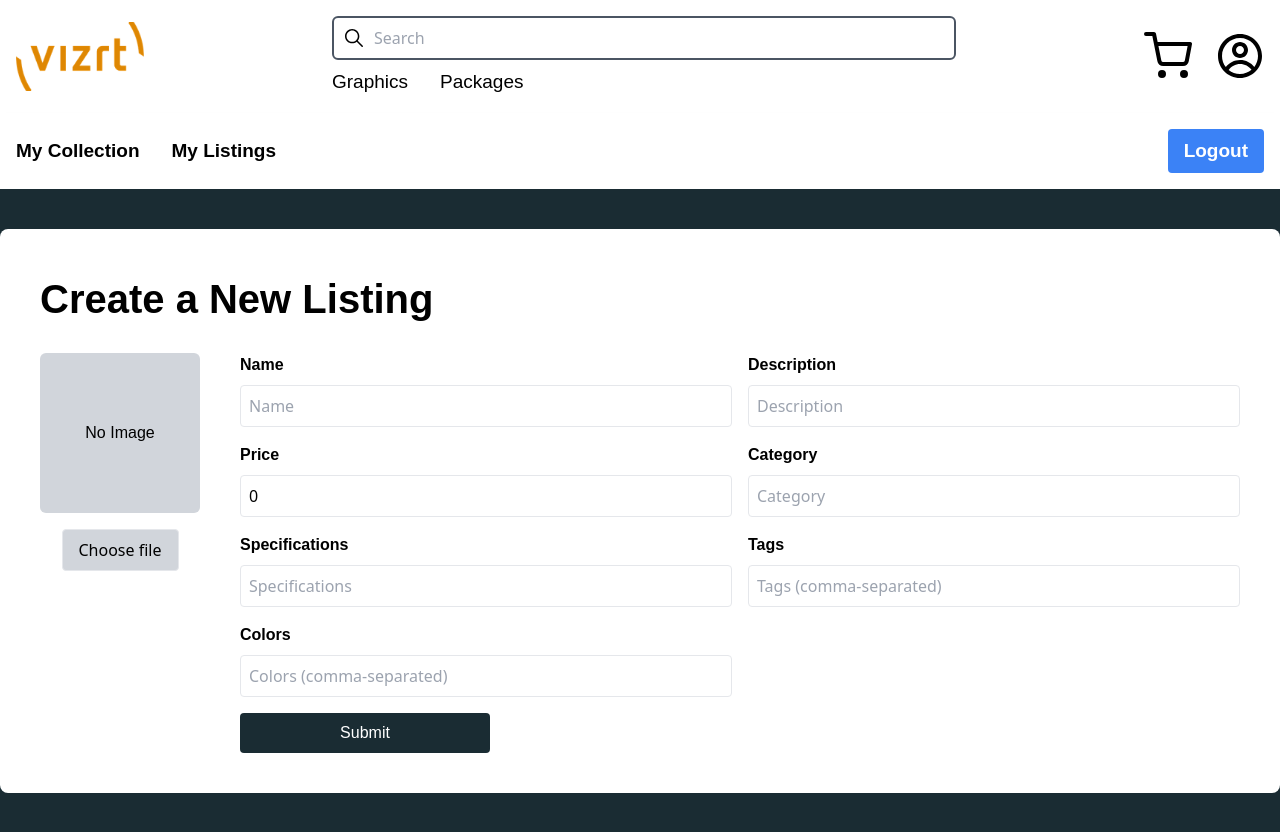
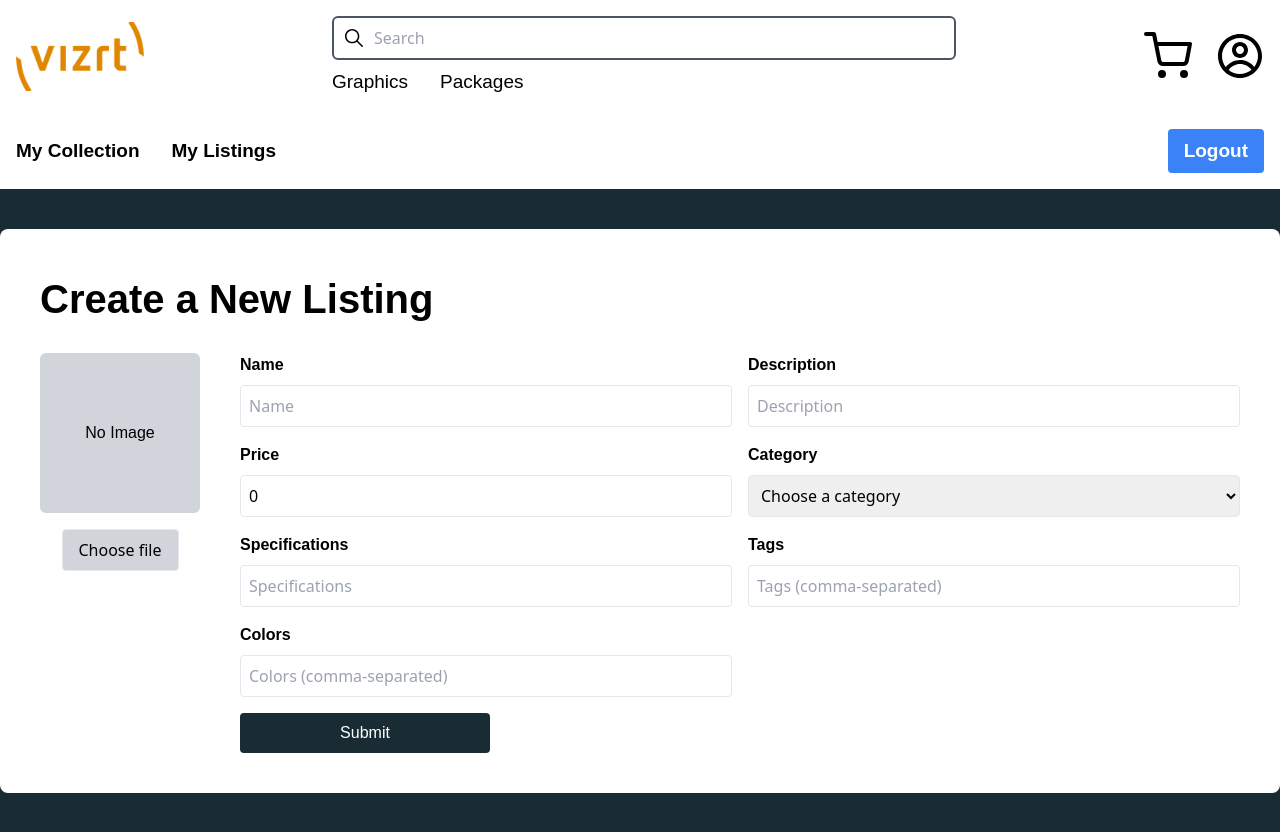
Before and after one commit to MarcusTob/agile-project, a React (Create React App) app in the folder vizrt-marketplace/: page /sellingUpload in a window 1280 px wide. Shown: the top 832 px of the page. Built offline with nearby package versions, Linux system fonts and the light colour scheme.

Commit message:
added functionality to delete product and added dropdown menu for category selection

```diff
--- a/vizrt-marketplace/src/components/Profile/CreateListing.jsx
+++ b/vizrt-marketplace/src/components/Profile/CreateListing.jsx
@@ -142,13 +142,23 @@ const CreateListing = ({ onCreateProduct }) => {
                 </div>
                 <div>
                   <label className="block text-p3 font-customFont font-semibold mb-2">Category</label>
-                  <input
+                  <select
                     name="category"
                     value={newProduct.category}
                     onChange={(e) => setNewProduct({ ...newProduct, category: e.target.value })}
                     placeholder="Category"
                     className="w-full p-2 border rounded"
-                  />
+                  >
+                    <option value="">Choose a category</option>
+                    <option value="News Graphics">News Graphics</option>
+                    <option value="Sports Graphics">Sports Graphics</option>
+                    <option value="Weather Graphics">Weather Graphics</option>
+                    <option value="Election Graphics">Election Graphics</option>
+                    <option value="Corporate Graphics">Corporate Graphics</option>
+                    <option value="Entertainment">Entertainment</option>
+                    <option value="Financial">Financial</option>
+                    <option value="Eports">Eports</option>
+                  </select>
                 </div>
                 <div>
                   <label className="block text-p3 font-customFont font-semibold mb-2">Specifications</label>
--- a/vizrt-marketplace/src/components/Profile/EditListing.jsx
+++ b/vizrt-marketplace/src/components/Profile/EditListing.jsx
@@ -161,13 +161,23 @@ const EditListing = ({ onUpdateProduct }) => {
                 </div>
                 <div>
                   <label className="block text-p3 font-customFont font-semibold mb-2">Category</label>
-                  <input
+                  <select
                     name="category"
                     value={updatedProduct.category}
                     onChange={(e) => setUpdatedProduct({ ...updatedProduct, category: e.target.value })}
                     placeholder="Category"
                     className="w-full p-2 border rounded"
-                  />
+                    >
+                    <option value="">Choose a category</option>
+                    <option value="News Graphics">News Graphics</option>
+                    <option value="Sports Graphics">Sports Graphics</option>
+                    <option value="Weather Graphics">Weather Graphics</option>
+                    <option value="Election Graphics">Election Graphics</option>
+                    <option value="Corporate Graphics">Corporate Graphics</option>
+                    <option value="Entertainment">Entertainment</option>
+                    <option value="Financial">Financial</option>
+                    <option value="Eports">Eports</option>
+                  </select>
                 </div>
                 <div>
                   <label className="block text-p3 font-customFont font-semibold mb-2">Specifications</label>
--- a/vizrt-marketplace/src/components/Profile/Listing.jsx
+++ b/vizrt-marketplace/src/components/Profile/Listing.jsx
@@ -1,20 +1,37 @@
 import React from "react";
-import { FiEdit2 } from "react-icons/fi";
+import ProductService from "../../services/ProductService";
+import { FiEdit2, FiTrash2 } from "react-icons/fi";
 import { useNavigate } from "react-router-dom";
 
 // Listing component accepts product and imageUrl as props
 const Listing = ({ product, imageUrl }) => {
+  //navigation to the product the user wants to edit
   const navigate = useNavigate();
   const handleViewItem = () => {
     navigate(`/editListing/${product.productID}`);
   };
 
+  const handleDeleteProduct = async () => {
+    try {
+      //delete the product
+      await ProductService.deleteProduct(product.productID);
+      //refresh page to remove deleted item from view
+      window.location.reload();
+    } catch (error) {
+      console.error("Error deleting product:", error);
+    }
+  }
+
 return (
   // Main container with styling
   <div className="relative w-full h-auto bg-white mt-10 p-4 rounded-lg shadow-md">
-    {/* Edit icon with a link to the edit page */}
+    {/* Edit icon with a link to the edit page or delete the product */}
+    <FiTrash2
+    className="text-brandRed text-2xl cursor-pointer right-2 top-4 absolute"
+    onClick={handleDeleteProduct}
+    />
       <FiEdit2
-      className="text-black text-2xl cursor-pointer right-4 top-4 absolute"
+      className="text-black text-2xl cursor-pointer right-10 top-4 absolute"
       onClick={handleViewItem}
       />
     {/* Flex container for product image and details */}
@@ -35,11 +52,8 @@ return (
         <p className="text-p font-customFont leading-[24px] mt-2">
           {product.description}
         </p>
-        {/* Product size and price */}
+        {/* Product price */}
         <div className="flex mt-4 flex-wrap">
-          <div className="font-semibold text-p font-customFont leading-[normal] mr-4 mb-2">
-            Size: {product.size}
-          </div>
           <div className="font-semibold text-p font-customFont leading-[normal]">
             Price: ${product.price}
           </div>
--- a/vizrt-marketplace/src/services/ProductService.js
+++ b/vizrt-marketplace/src/services/ProductService.js
@@ -59,6 +59,14 @@ const ProductService = (() => {
     }
   }
 
+  const deleteProduct = async (id) => {
+    try {
+      await axios.delete(`${productUrl}/${id}`);
+    }
+    catch (error) {
+      console.error("Error deleting product", error);
+    }
+  }
 
 
   // Return an object with the exposed functions
@@ -66,7 +74,8 @@ const ProductService = (() => {
     getAllProducts,
     getProductById,
     postProduct,
-    updateProduct
+    updateProduct,
+    deleteProduct
   };
 })();
 
```
Also changed, not shown: 24 other files (tests, documents, lock files or other folders).
